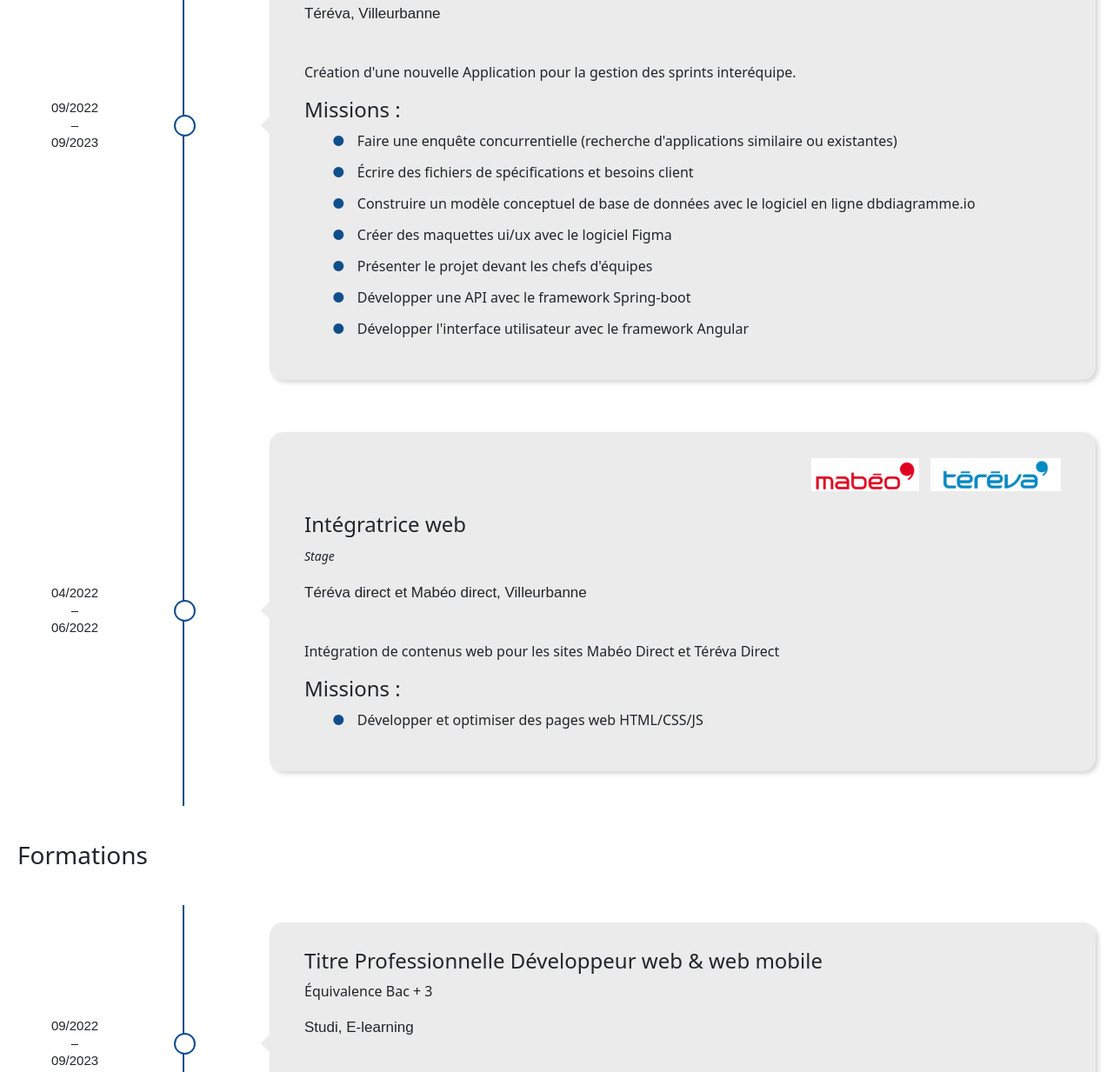
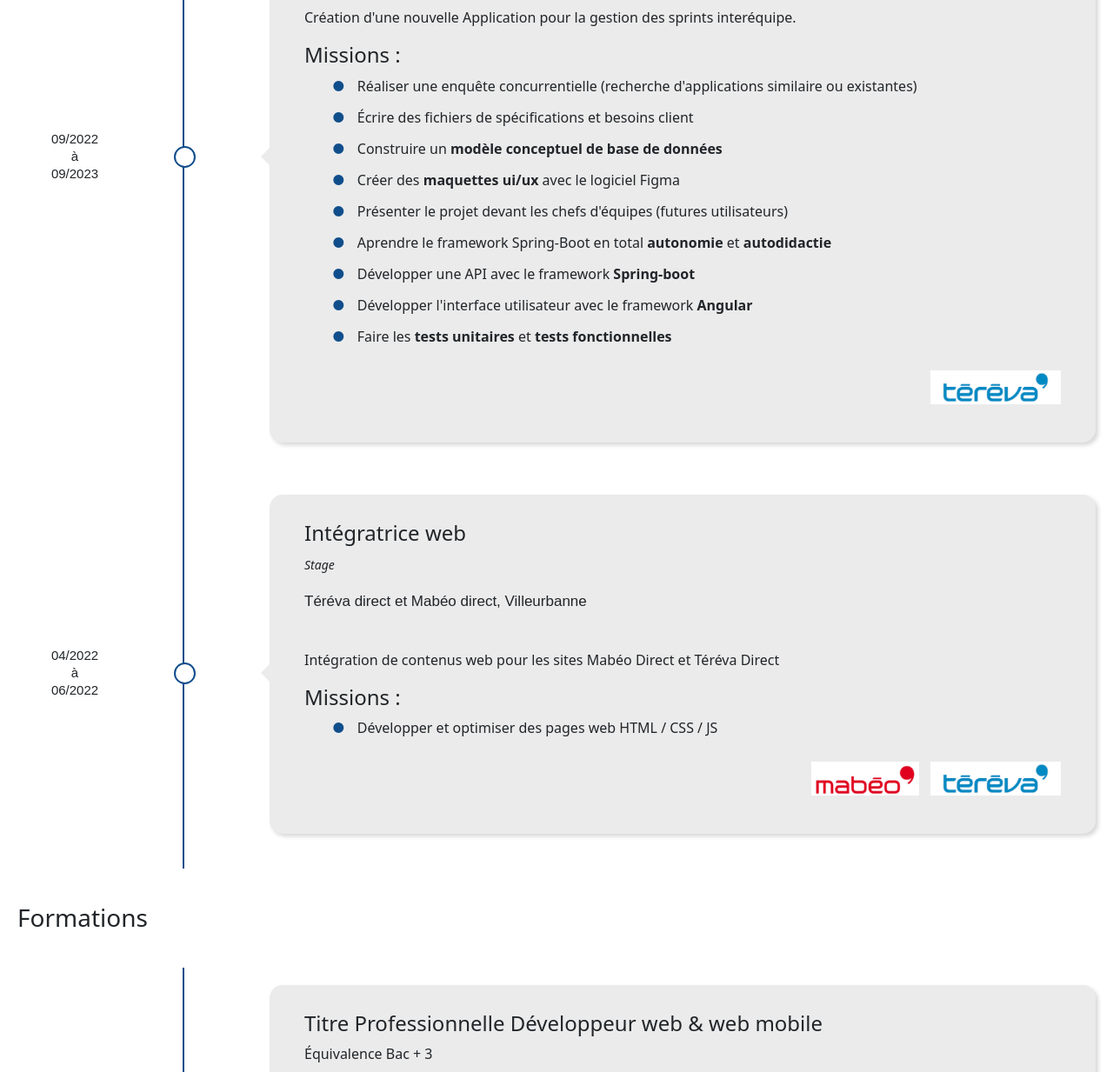
Before and after one commit to ElodieFon/cv-fontaine-elodie, a plain HTML site: page index.html in a window 1280 px wide. Shown: the part 2926-4159 px from the top of the page at 87% size. Drawn offline with nearby package versions, Linux system fonts and the light colour scheme.

Commit message:
réagencement site + ajout d'icon et logo

```diff
--- a/index.html
+++ b/index.html
@@ -199,17 +199,13 @@
                     <div class="item">
                         <div class="content-left">
                             <div class="block-text">
-                                <p class="date">09/2022 <br> – <br>09/2023</p>
+                                <p class="date">09/2022 <br> à <br>09/2023</p>
                             </div>
                         </div>
                         <div class="content-right">
                             <div class="block-text">
-                                <div class="block-logo">
-                                    <img src="assets/logos/téréva.png" alt="logo du site téréva direct">
-                                </div>
-
                                 <h4>Développeuse Angular</h4>
-                                <p class="date">09/2022 - 09/2023</p>
+                                <p class="date">09/2022 à 09/2023</p>
                                 <p class="contract-type"><em><small>Alternance</small></em></p>
                                 <p class="place">Téréva, Villeurbanne</p>
 
@@ -217,46 +213,52 @@
                                 <h4>Missions :</h4>
                                 <ul>
                                     <li>
-                                        Faire une enquête concurrentielle (recherche d'applications similaire ou
+                                        Réaliser une enquête concurrentielle (recherche d'applications similaire ou
                                         existantes)
                                     </li>
                                     <li>
                                         Écrire des fichiers de spécifications et besoins client
                                     </li>
                                     <li>
-                                        Construire un modèle conceptuel de base de données avec le logiciel en ligne
-                                        dbdiagramme.io
+                                        Construire un <strong>modèle conceptuel de base de données</strong>
                                     </li>
                                     <li>
-                                        Créer des maquettes ui/ux avec le logiciel Figma
+                                        Créer des <strong>maquettes ui/ux</strong> avec le logiciel Figma
                                     </li>
                                     <li>
-                                        Présenter le projet devant les chefs d'équipes
+                                        Présenter le projet devant les chefs d'équipes (futures utilisateurs)
                                     </li>
                                     <li>
-                                        Développer une API avec le framework Spring-boot
+                                        Aprendre le framework Spring-Boot en total <strong>autonomie</strong>
+                                        et <strong>autodidactie</strong>
                                     </li>
                                     <li>
-                                        Développer l'interface utilisateur avec le framework Angular
+                                        Développer une API avec le framework <strong>Spring-boot</strong>
+                                    </li>
+                                    <li>
+                                        Développer l'interface utilisateur avec le framework <strong>Angular</strong>
+                                    </li>
+                                    <li> Faire les <strong>tests unitaires</strong> et
+                                        <strong>tests fonctionnelles</strong>
                                     </li>
                                 </ul>
+                                <div class="block-logo">
+                                    <img src="assets/logos/téréva.png" alt="logo du site téréva direct">
+                                </div>
                             </div>
                         </div>
                     </div>
                     <div class="item">
                         <div class="content-left">
                             <div class="block-text">
-                                <p class="date">04/2022 <br> – <br>06/2022</p>
+                                <p class="date">04/2022 <br> à <br>06/2022</p>
                             </div>
                         </div>
                         <div class="content-right">
                             <div class="block-text">
-                                <div class="block-logo">
-                                    <img src="assets/logos/téréva.png" alt="logo de téréva">
-                                    <img src="assets/logos/mabéo.png" alt="logo de mabéo">
-                                </div>
+
                                 <h4> Intégratrice web </h4>
-                                <p class="date">04/2022 – 06/2022</p>
+                                <p class="date">04/2022 à 06/2022</p>
                                 <p class="contract-type"><em><small>Stage</small></em></p>
 
                                 <p class="place">Téréva direct et Mabéo direct, Villeurbanne</p>
@@ -267,9 +269,13 @@
                                 <h4>Missions :</h4>
                                 <ul>
                                     <li>
-                                        Développer et optimiser des pages web HTML/CSS/JS
+                                        Développer et optimiser des pages web HTML / CSS / JS
                                     </li>
                                 </ul>
+                                <div class="block-logo">
+                                    <img src="assets/logos/téréva.png" alt="logo de téréva">
+                                    <img src="assets/logos/mabéo.png" alt="logo de mabéo">
+                                </div>
                             </div>
                         </div>
                     </div>
@@ -281,14 +287,14 @@
                     <div class="item">
                         <div class="content-left">
                             <div class="block-text">
-                                <p class="date">09/2022 <br> – <br>09/2023</p>
+                                <p class="date">09/2022 <br> à <br>09/2023</p>
                             </div>
                         </div>
                         <div class="content-right">
                             <div class="block-text">
                                 <h4>Titre Professionnelle Développeur web & web mobile</h4>
                                 <p>Équivalence Bac + 3</p>
-                                <p class="date">09/2022 - 09/2023</p>
+                                <p class="date">09/2022 à 09/2023</p>
                                 <p class="place">Studi, E-learning</p>
                                 <div class="block-logo">
                                     <img src="assets/logos/studi.png" alt="logo de studi">
@@ -320,7 +326,7 @@
                     <div class="item">
                         <div class="content-left">
                             <div class="block-text">
-                                <p class="date">02/2008 <br> – <br>07/2009</p>
+                                <p class="date">02/2008 <br> à <br>07/2009</p>
                             </div>
                         </div>
                         <div class="content-right">
@@ -329,11 +335,11 @@
                                 <p>
 
                                 </p>
-                                <p class="date">02/2008 – 07/2009</p>
+                                <p class="date">02/2008 à 07/2009</p>
 
                                 <p class="place">ACFOR - Villeurbanne</p>
                                 <div class="block-logo">
-                                    <img src="" alt="logo de Acfor">
+                                    <img src="assets/logos/Acfor.png" alt="logo de Acfor">
                                 </div>
                             </div>
                         </div>
@@ -343,7 +349,7 @@
         </section>
         <section id="projects" class="bg-grey">
             <h2 class="section-title">Réalisations en ligne</h2>
-            <div class="container-flex container_card">
+            <!-- <div class="container-flex container_card">
                 <div class="card">
                     <div class="card__side card__side--back">
                         <div class="card_text">
@@ -439,7 +445,13 @@
                         </div>
                     </div>
                 </div>
+            </div> -->
+            <div
+                style="display:flex;align-items: center; justify-content: center; margin:auto; flex-direction: row; flex-wrap: wrap; ">
+                <p>EN COUR DE MAINTENANCE </p>
+                <img src="assets/icons/icons8-setting-48.png" alt="setting" style="margin: 0.5rem;">
             </div>
+
         </section>
         <section id="contact">
 
```
Also changed, not shown: assets/icons/icons8-setting-48.png (added), assets/logos/Acfor.png (added).
